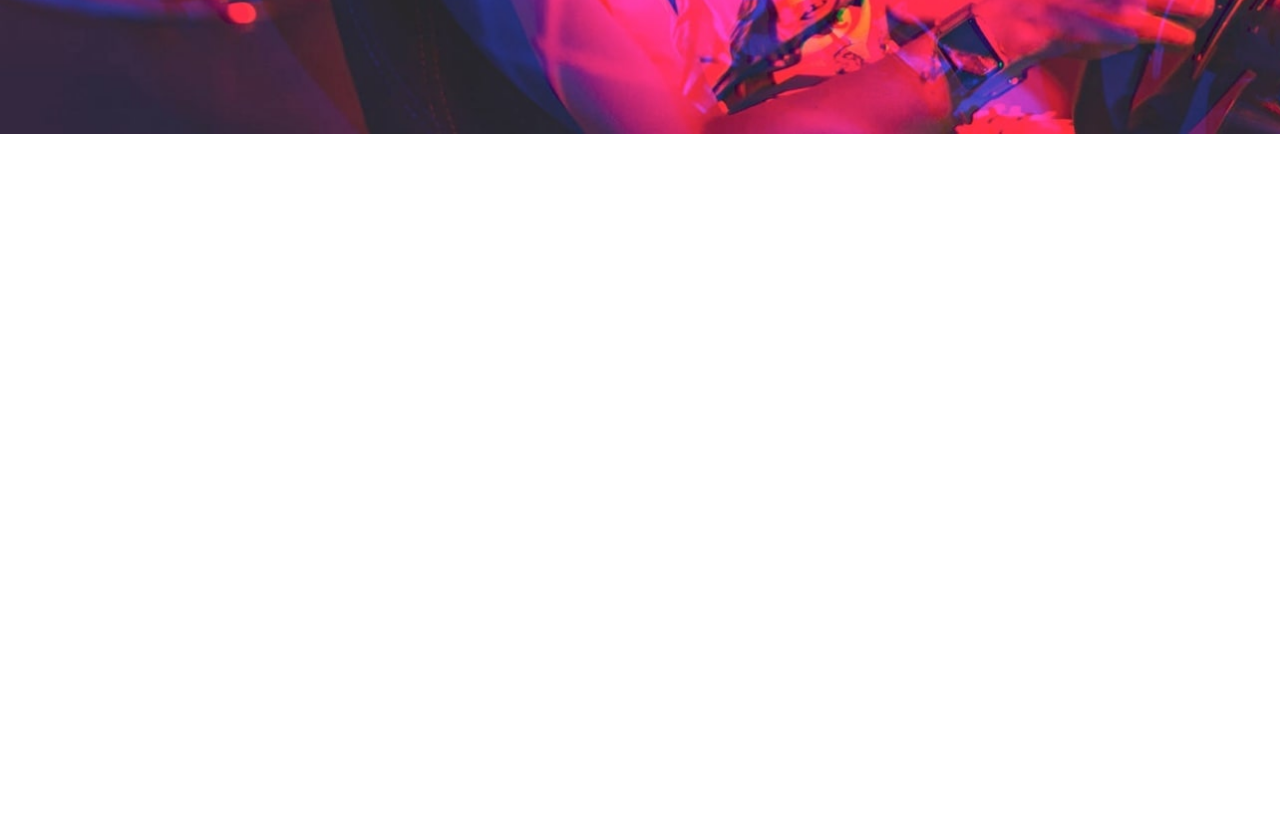
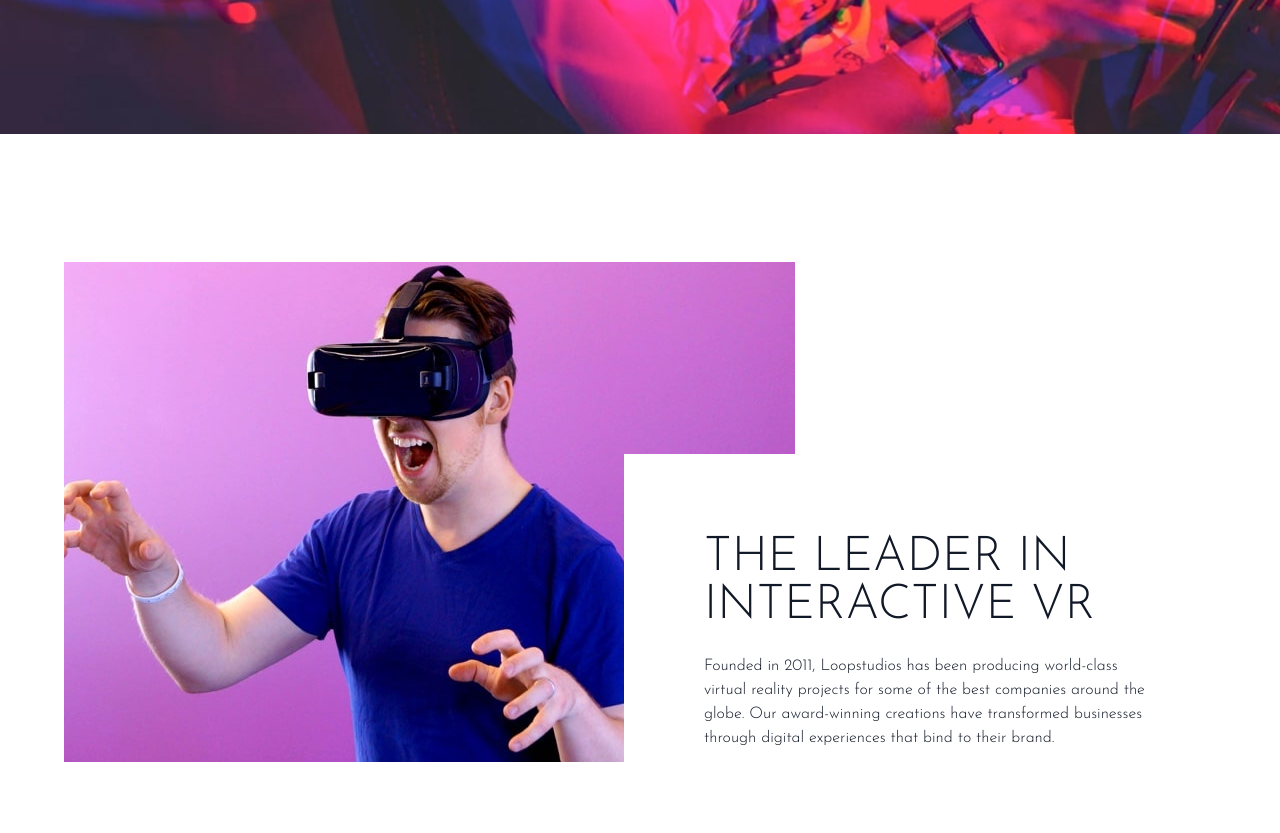
Before and after one commit to themis1986/tailwind_loopstudios, a website: page index.html in a window 1280 px wide. Shown: the part 514-1347 px from the top of the page. Before the commit the page ends 800 px from the top, so only its background shows below. Drawn offline with Linux system fonts and the light colour scheme.

Commit message:
Create deatures section

```diff
--- a/index.html
+++ b/index.html
@@ -13,41 +13,81 @@
     />
     <title>Loopstudios</title>
   </head>
+  <body>
     <!-- hero section -->
-  <section  id="hero">
+    <section id="hero">
       <div class="container max-w-6xl mx-auto px-6 py-12 md:px-0">
         <!-- menu/logo container -->
         <nav class="flex items-center justify-between font-bold text-white">
           <!-- logo -->
-        <img src="images/logo.svg" alt="">
+          <img src="images/logo.svg" alt="" />
           <!-- menu -->
           <div class="hidden font-alata md:flex md:space-x-8">
             <div class="group">
               <a href="#">About</a>
-            <div class="mx-2 group-hover:border-b group-hover:border-blue-50"></div>
+              <div
+                class="mx-2 group-hover:border-b group-hover:border-blue-50"
+              ></div>
             </div>
             <div class="group">
               <a href="#">Careers</a>
-            <div class="mx-2 group-hover:border-b group-hover:border-blue-50"></div>
+              <div
+                class="mx-2 group-hover:border-b group-hover:border-blue-50"
+              ></div>
             </div>
             <div class="group">
               <a href="#">Events</a>
-            <div class="mx-2 group-hover:border-b group-hover:border-blue-50"></div>
+              <div
+                class="mx-2 group-hover:border-b group-hover:border-blue-50"
+              ></div>
             </div>
             <div class="group">
               <a href="#">Products</a>
-            <div class="mx-2 group-hover:border-b group-hover:border-blue-50"></div>
+              <div
+                class="mx-2 group-hover:border-b group-hover:border-blue-50"
+              ></div>
             </div>
             <div class="group">
               <a href="#">Support</a>
-            <div class="mx-2 group-hover:border-b group-hover:border-blue-50"></div>
+              <div
+                class="mx-2 group-hover:border-b group-hover:border-blue-50"
+              ></div>
             </div>
           </div>
           <!-- todo numbrger button -->
         </nav>
         <!-- todo mobile menu -->
 
-      <div class="max-w-lg mt-32 mb-32 p-4 font-sans text-4xl text-white uppercase border-2 md:p-10 md:m-32 md:mx-0 md:text-6xl">Impressive experiences that deliver</div>
+        <div
+          class="max-w-lg mt-32 mb-32 p-4 font-sans text-4xl text-white uppercase border-2 md:p-10 md:m-32 md:mx-0 md:text-6xl"
+        >
+          Impressive experiences that deliver
+        </div>
+      </div>
+    </section>
+    <!-- feature section -->
+    <section id="feature">
+      <div
+        class="relative container flex flex-col max-w-6xl mx-auto my-32 px-6 text-gray-900 md:flex-row md:px-0"
+      >
+        <!-- image -->
+        <img src="images/desktop/image-interactive.jpg" alt="" />
+        <!-- text-container -->
+        <div
+          class="top-48 pr-0 bg-white md:absolute md:right-0 md:py-20 md:pl-20"
+        >
+          <h2
+            class="max-w-lg mt-10 mb-6 font-sans text-4xl text-center text-gray-900 uppercase md:text-5xl md:mt-0 md:text-left"
+          >
+            The leader in interactive VR
+          </h2>
+          <p class="max-w-md text-center md:text-left">
+            Founded in 2011, Loopstudios has been producing world-class virtual
+            reality projects for some of the best companies around the globe.
+            Our award-winning creations have transformed businesses through
+            digital experiences that bind to their brand.
+          </p>
+        </div>
       </div>
     </section>
   </body>
```
Also changed, not shown: css/style.css. Lines whose indentation alone changed are shown as unchanged.
